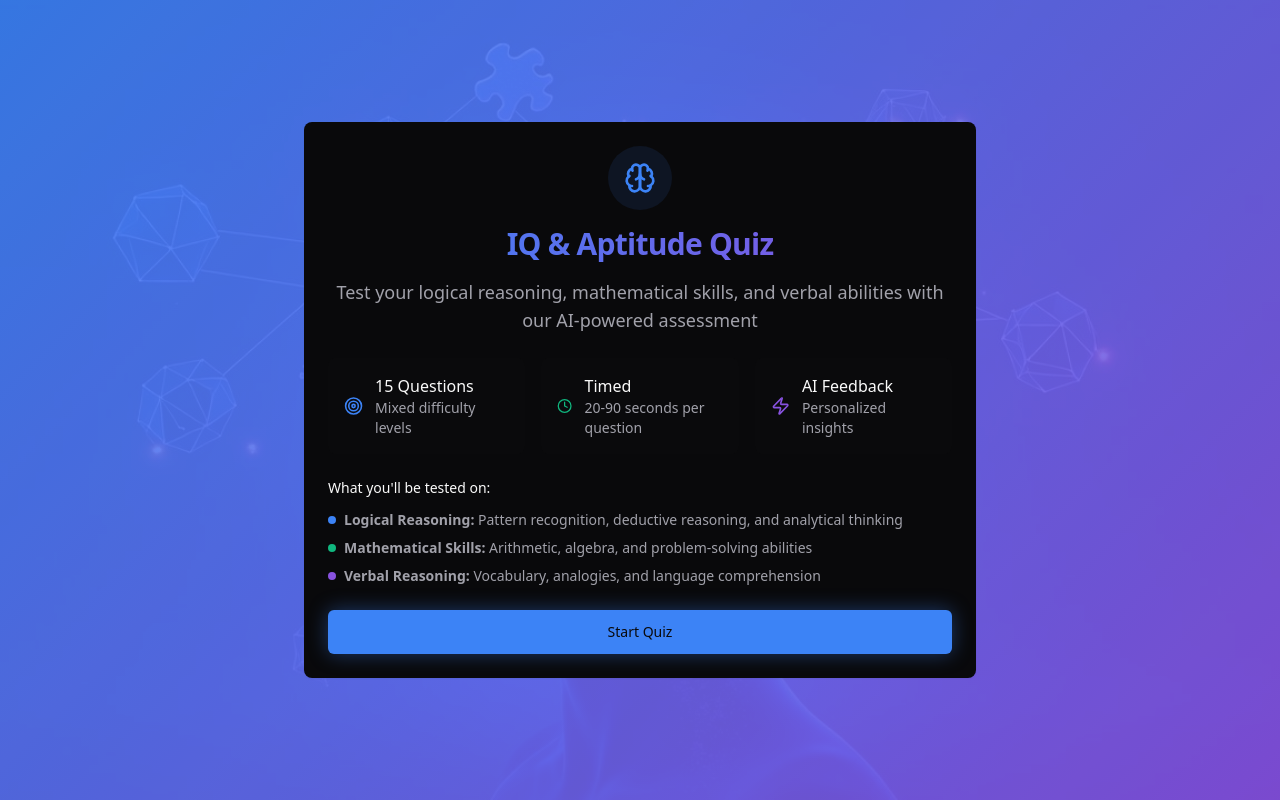
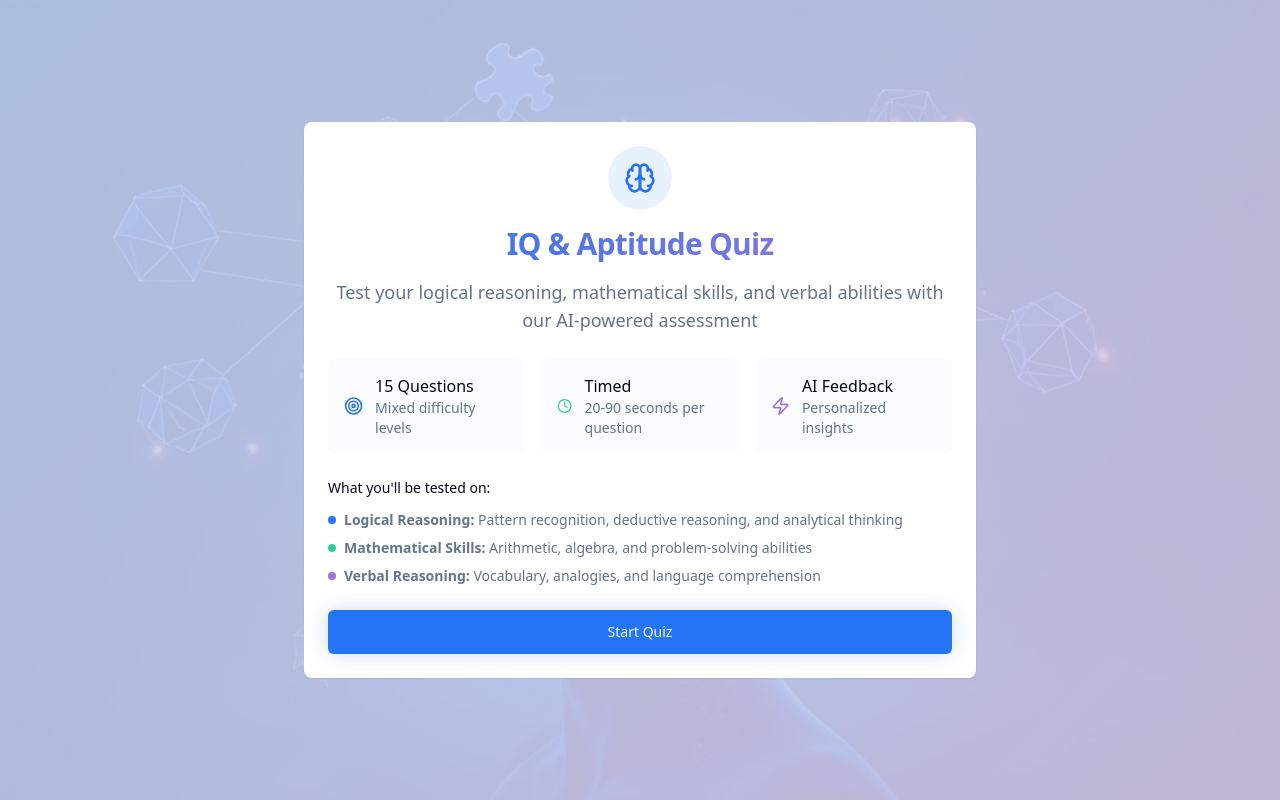
Before and after one commit to manimalamuddurthi/puzzle-path-ai, a React (Vite) app: page / in a window 1280 px wide. Built offline with nearby package versions, Linux system fonts and the light colour scheme; the HTML template or start-up script is replaced by a standard one.

Commit message:
Refactor: Change to light colors

```diff
--- a/src/index.css
+++ b/src/index.css
@@ -8,45 +8,45 @@ All colors MUST be HSL.
 
 @layer base {
   :root {
-    --background: 240 10% 3.9%;
-    --foreground: 0 0% 98%;
+    --background: 210 40% 98%;
+    --foreground: 222.2 84% 4.9%;
 
-    --card: 240 10% 3.9%;
-    --card-foreground: 0 0% 98%;
+    --card: 0 0% 100%;
+    --card-foreground: 222.2 84% 4.9%;
 
-    --popover: 240 5% 6%;
-    --popover-foreground: 0 0% 98%;
+    --popover: 0 0% 100%;
+    --popover-foreground: 222.2 84% 4.9%;
 
-    --primary: 217 91% 60%;
-    --primary-foreground: 240 10% 3.9%;
+    --primary: 217 91% 55%;
+    --primary-foreground: 210 40% 98%;
 
-    --secondary: 160 84% 39%;
-    --secondary-foreground: 0 0% 98%;
+    --secondary: 160 60% 50%;
+    --secondary-foreground: 0 0% 100%;
 
-    --muted: 240 5% 6%;
-    --muted-foreground: 240 5% 64.9%;
+    --muted: 210 40% 96%;
+    --muted-foreground: 215.4 16.3% 46.9%;
 
-    --accent: 263 70% 60%;
-    --accent-foreground: 0 0% 98%;
+    --accent: 263 50% 65%;
+    --accent-foreground: 0 0% 100%;
 
     --destructive: 0 84.2% 60.2%;
-    --destructive-foreground: 0 0% 98%;
+    --destructive-foreground: 210 40% 98%;
 
-    --border: 240 5% 11%;
-    --input: 240 5% 11%;
-    --ring: 217 91% 60%;
+    --border: 214.3 31.8% 91.4%;
+    --input: 214.3 31.8% 91.4%;
+    --ring: 217 91% 55%;
 
     /* Quiz-specific colors */
-    --quiz-gradient: linear-gradient(135deg, hsl(217 91% 60%), hsl(263 70% 60%));
-    --success: 160 84% 39%;
-    --success-foreground: 0 0% 98%;
+    --quiz-gradient: linear-gradient(135deg, hsl(217 70% 85%), hsl(263 40% 85%));
+    --success: 160 60% 50%;
+    --success-foreground: 0 0% 100%;
     --warning: 48 96% 53%;
-    --warning-foreground: 240 10% 3.9%;
+    --warning-foreground: 222.2 84% 4.9%;
 
     /* Shadows and effects */
-    --shadow-elegant: 0 10px 30px -10px hsl(217 91% 60% / 0.3);
-    --shadow-card: 0 4px 12px hsl(0 0% 0% / 0.15);
-    --glow: 0 0 20px hsl(217 91% 60% / 0.4);
+    --shadow-elegant: 0 10px 30px -10px hsl(217 70% 50% / 0.2);
+    --shadow-card: 0 4px 12px hsl(0 0% 0% / 0.08);
+    --glow: 0 0 20px hsl(217 70% 60% / 0.3);
 
     --radius: 0.5rem;
 
```
